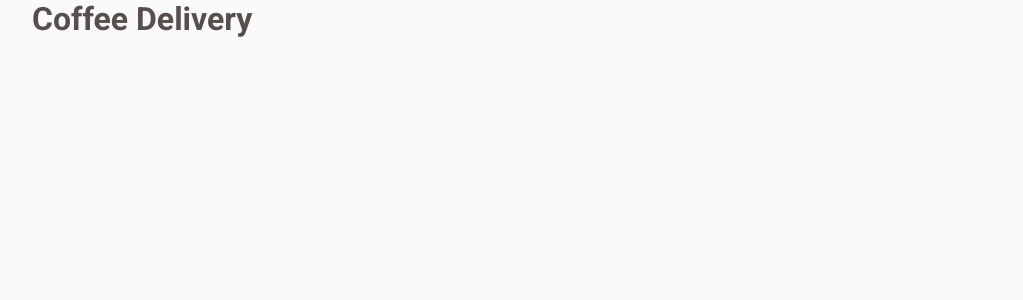
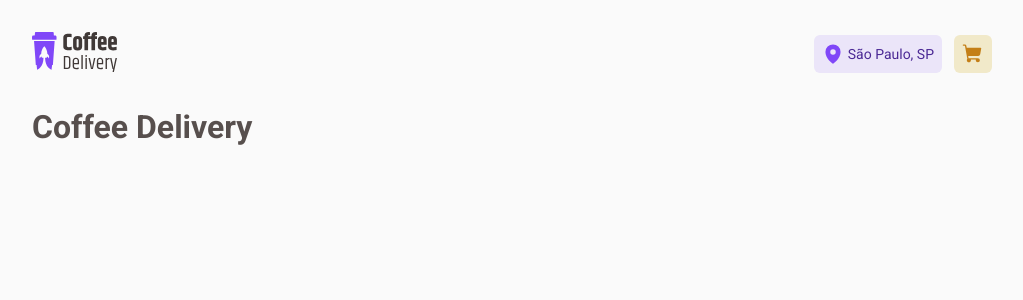
Before and after one commit to caiquegiovannini/coffee-delivery, a React (Vite) app: page / in a window 1280 px wide. Shown: the top 300 px of the page, without its empty margins (128-1151 px from the left). Built offline with nearby package versions, Linux system fonts and the light colour scheme.

Commit message:
Create Header component

```diff
--- a/src/App.tsx
+++ b/src/App.tsx
@@ -1,6 +1,7 @@
 import { BrowserRouter } from 'react-router-dom'
 import { ThemeProvider } from 'styled-components'
 
+import { Header } from './components/Header'
 import { AppContainer } from './styles'
 import { GlobalStyle } from './styles/global'
 import { defaultTheme } from './styles/themes/default'
@@ -10,6 +11,7 @@ function App() {
     <ThemeProvider theme={defaultTheme}>
       <BrowserRouter>
         <AppContainer>
+          <Header />
           <h1>Coffee Delivery</h1>
         </AppContainer>
         <GlobalStyle />
--- /dev/null
+++ b/src/components/Header/index.tsx
@@ -0,0 +1,45 @@
+import {
+  HeaderActions,
+  HeaderCart,
+  HeaderContainer,
+  HeaderLocation,
+} from './styles'
+import { NavLink } from 'react-router-dom'
+import { MapPin, ShoppingCart } from 'phosphor-react'
+
+import logoCoffeeDelivery from '../../assets/logo-coffee-delivery.svg'
+import { defaultTheme } from '../../styles/themes/default'
+
+function Header() {
+  return (
+    <HeaderContainer>
+      <nav>
+        <NavLink to="/" title="Home">
+          <img
+            src={logoCoffeeDelivery}
+            alt="imagem de um copo de café do lado esquerdo e do lado direito o texto Coffee Delivery"
+          />
+        </NavLink>
+
+        <HeaderActions>
+          <HeaderLocation>
+            <MapPin size={22} color={defaultTheme.purple} weight="fill" />
+            São Paulo, SP
+          </HeaderLocation>
+
+          <NavLink to="/cart" title="Carrinho">
+            <HeaderCart>
+              <ShoppingCart
+                size={22}
+                color={defaultTheme['yellow-dark']}
+                weight="fill"
+              />
+            </HeaderCart>
+          </NavLink>
+        </HeaderActions>
+      </nav>
+    </HeaderContainer>
+  )
+}
+
+export { Header }
--- /dev/null
+++ b/src/components/Header/styles.ts
@@ -0,0 +1,39 @@
+import styled from 'styled-components'
+
+const HeaderContainer = styled.header`
+  padding: 32px 0;
+
+  nav {
+    display: flex;
+    justify-content: space-between;
+    align-items: center;
+  }
+`
+
+const HeaderActions = styled.div`
+  display: flex;
+  gap: 0.75rem;
+`
+
+const HeaderItemsBase = styled.span`
+  display: flex;
+  justify-content: center;
+  align-items: center;
+
+  border-radius: 6px;
+  padding: 0.5rem;
+`
+
+const HeaderLocation = styled(HeaderItemsBase)`
+  background-color: ${(props) => props.theme['purple-light']};
+  gap: 0.25rem;
+
+  color: ${(props) => props.theme['purple-dark']};
+  font-size: 0.875rem;
+`
+
+const HeaderCart = styled(HeaderItemsBase)`
+  background-color: ${(props) => props.theme['yellow-light']};
+`
+
+export { HeaderContainer, HeaderActions, HeaderLocation, HeaderCart }
```
